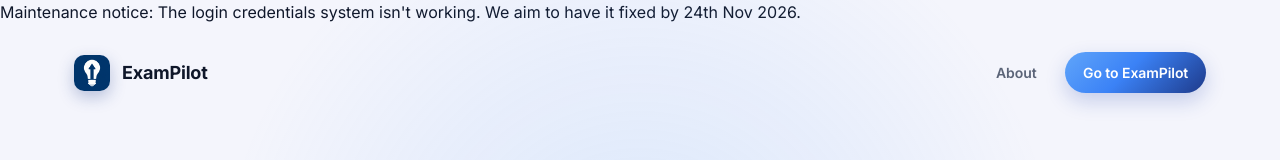
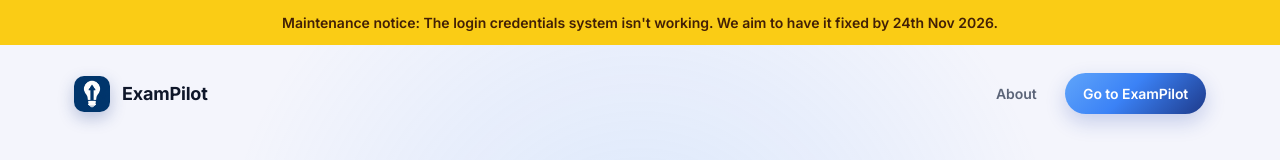
Before and after one commit to joseph-apple/exampilothomepage, a plain HTML site: page index.html in a window 1280 px wide. Shown: the top 160 px of the page. Drawn offline with Linux system fonts and the light colour scheme.

Commit message:
Add yellow maintenance banner styles

```diff
--- a/styles.css
+++ b/styles.css
@@ -38,6 +38,20 @@ img { max-width: 100%; display: block; }
   --shadow-lg: 0 24px 60px rgba(30,64,175,0.18), 0 8px 20px rgba(30,64,175,0.10);
   --gradient-blue: linear-gradient(135deg, #60a5fa 0%, #3b82f6 45%, #1e3a8a 100%);
   --gradient-green: linear-gradient(135deg, #34d399 0%, #10b981 45%, #059669 100%);
+}
+
+/* ─── MAINTENANCE BANNER ─── */
+.maintenance-banner {
+  position: relative;
+  z-index: 1000;
+  width: 100%;
+  padding: 12px 24px;
+  background: #facc15;
+  color: #422006;
+  text-align: center;
+  font-size: 14px;
+  font-weight: 600;
+  line-height: 1.5;
 }
 
 /* ─── RADIAL GLOW ─── */
```
